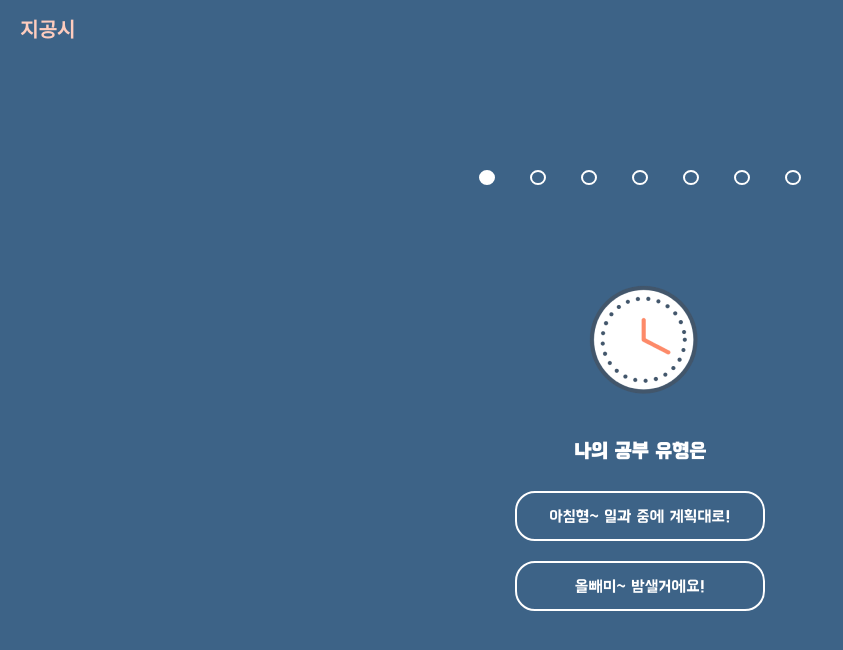
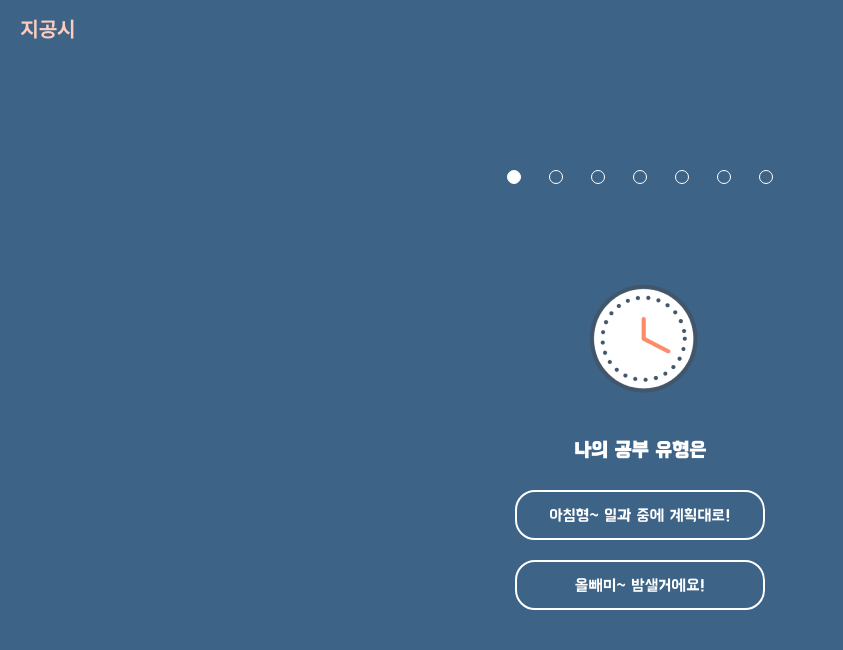
Before and after one commit to GDSC-GIST/2nd_2023_Ggongsi, a React (Create React App) app in the folder Ggongsi-fe/: page / in a window 1280 px wide. Shown: the top 650 px of the page, without its empty margins (0-843 px from the left). Built offline with nearby package versions, Linux system fonts and the light colour scheme.

Commit message:
question steps size & delete console.log

```diff
--- a/Ggongsi-fe/package.json
+++ b/Ggongsi-fe/package.json
@@ -3,7 +3,7 @@
   "version": "0.1.0",
   "private": true,
   "dependencies": {
-    "axios": "^1.2.2",
+    "axios": "^1.3.2",
     "jotai": "^2.0.0",
     "react": "^18.2.0",
     "react-dom": "^18.2.0",
--- a/Ggongsi-fe/src/components/QuestionSteps.js
+++ b/Ggongsi-fe/src/components/QuestionSteps.js
@@ -4,11 +4,11 @@ const QuestionSteps = ({ stepsFilled }) => {
   return (
     <button
       style={{
-        width: "13px",
-        height: "15px",
+        width: "5px",
+        height: "14px",
         margin: "30px 10px 30px 10px",
-        border: "solid 2px white ",
-        borderRadius: "50%",
+        border: "solid 1.4px white ",
+        borderRadius: "100%",
         background: stepsFilled ? colorSet.white : "none",
         //props
       }}
--- a/Ggongsi-fe/src/components/QuestionsAnswers.js
+++ b/Ggongsi-fe/src/components/QuestionsAnswers.js
@@ -21,9 +21,9 @@ const QuestionsAnswers = ({ question }) => {
     }
   };
 
-  useEffect(() => {
+  /*   useEffect(() => {
     console.log(answerNo);
-  }, [answerNo]);
+  }, [answerNo]); */
   return (
     <>
       <p
--- a/Ggongsi-fe/src/pages/QuestionPage.js
+++ b/Ggongsi-fe/src/pages/QuestionPage.js
@@ -15,7 +15,7 @@ const QuestionPage = () => {
         textAlign: "center",
       }}
     >
-      <div style={{ display: "flex", gap: "15px", marginTop: "50px" }}>
+      <div style={{ display: "flex", gap: "8px", marginTop: "50px" }}>
         {[0, 1, 2, 3, 4, 5, 6].map((no, index) => (
           <QuestionSteps
             stepsFilled={index <= questionNo}
```
Also changed, not shown: 1 other file (tests, documents, lock files or other folders).
